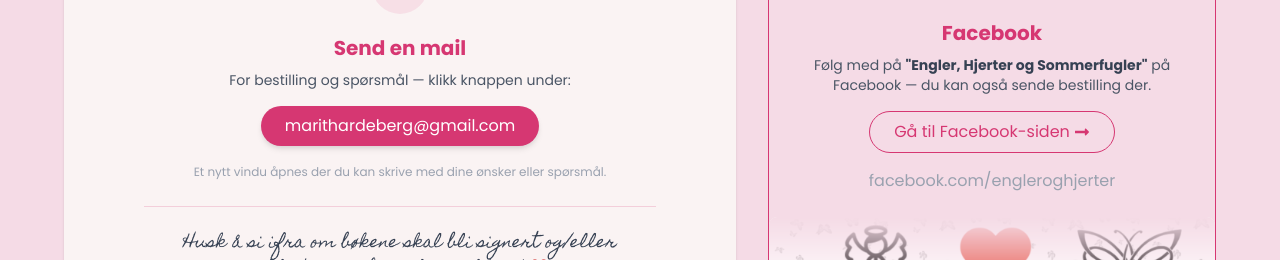
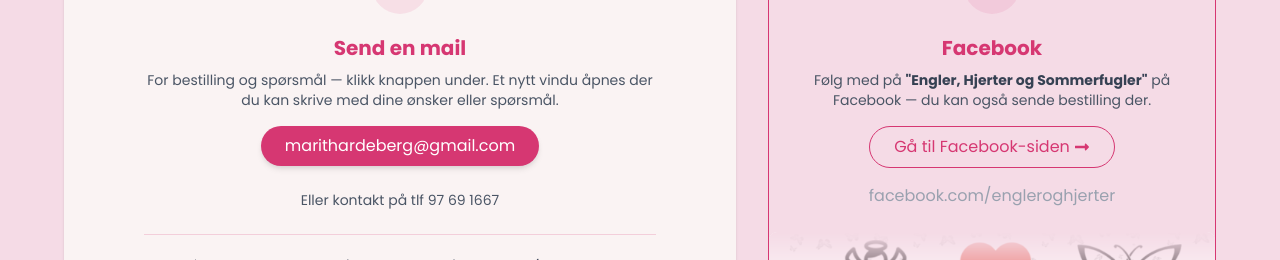
Before and after one commit to LineSvensen/diktglede, a React (Vite) app: page /kontakt in a window 1280 px wide. Shown: the part 330-590 px from the top of the page. Built offline with nearby package versions, Linux system fonts and the light colour scheme; no server answers.

Commit message:
tlf on contact page

```diff
--- a/src/Pages/Kontakt/index.jsx
+++ b/src/Pages/Kontakt/index.jsx
@@ -45,7 +45,8 @@
 
           <h2 className="text-xl poppins-bold text-rose mb-2">Send en mail</h2>
           <p className="text-gray-600 text-sm mb-4">
-            For bestilling og spørsmål — klikk knappen under:
+            For bestilling og spørsmål — klikk knappen under. Et nytt vindu
+            åpnes der du kan skrive med dine ønsker eller spørsmål.
           </p>
 
           <a
@@ -55,9 +56,9 @@
             marithardeberg@gmail.com
           </a>
 
-          <p className="text-gray-400 text-xs mt-4 leading-relaxed">
-            Et nytt vindu åpnes der du kan skrive med dine ønsker eller
-            spørsmål.
+          <p className="text-gray-600 text-sm  mt-4 pt-2">
+            {" "}
+            Eller kontakt på tlf 97 69 1667
           </p>
 
           {/* Divider */}
```
